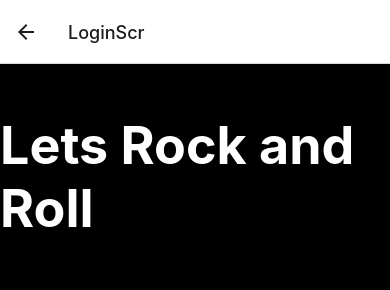
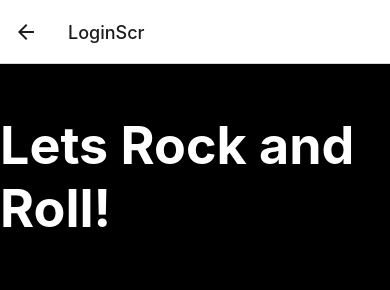
Before and after one commit to Alfredcelorio/Mynuureact, a React Native app: screen /LoginScr in a window 390 px wide. Shown: the top 290 px of the page. Built offline with nearby package versions, Linux system fonts and the light colour scheme.

Commit message:
Changes in layout and colors

```diff
--- a/APP/screens/LoginScr.js
+++ b/APP/screens/LoginScr.js
@@ -10,7 +10,7 @@ export default function LoginScr({ navigation }) {
 
   return (
     <View style={styles.container}>
-      <Text style={styles.welcomeText}>Lets Rock and Roll</Text>
+      <Text style={styles.welcomeText}>Lets Rock and Roll!</Text>
       <TouchableOpacity style={styles.loginButton} onPress={handleLogin}>
         <Text style={styles.buttonText}>Log in</Text>
       </TouchableOpacity>
```
